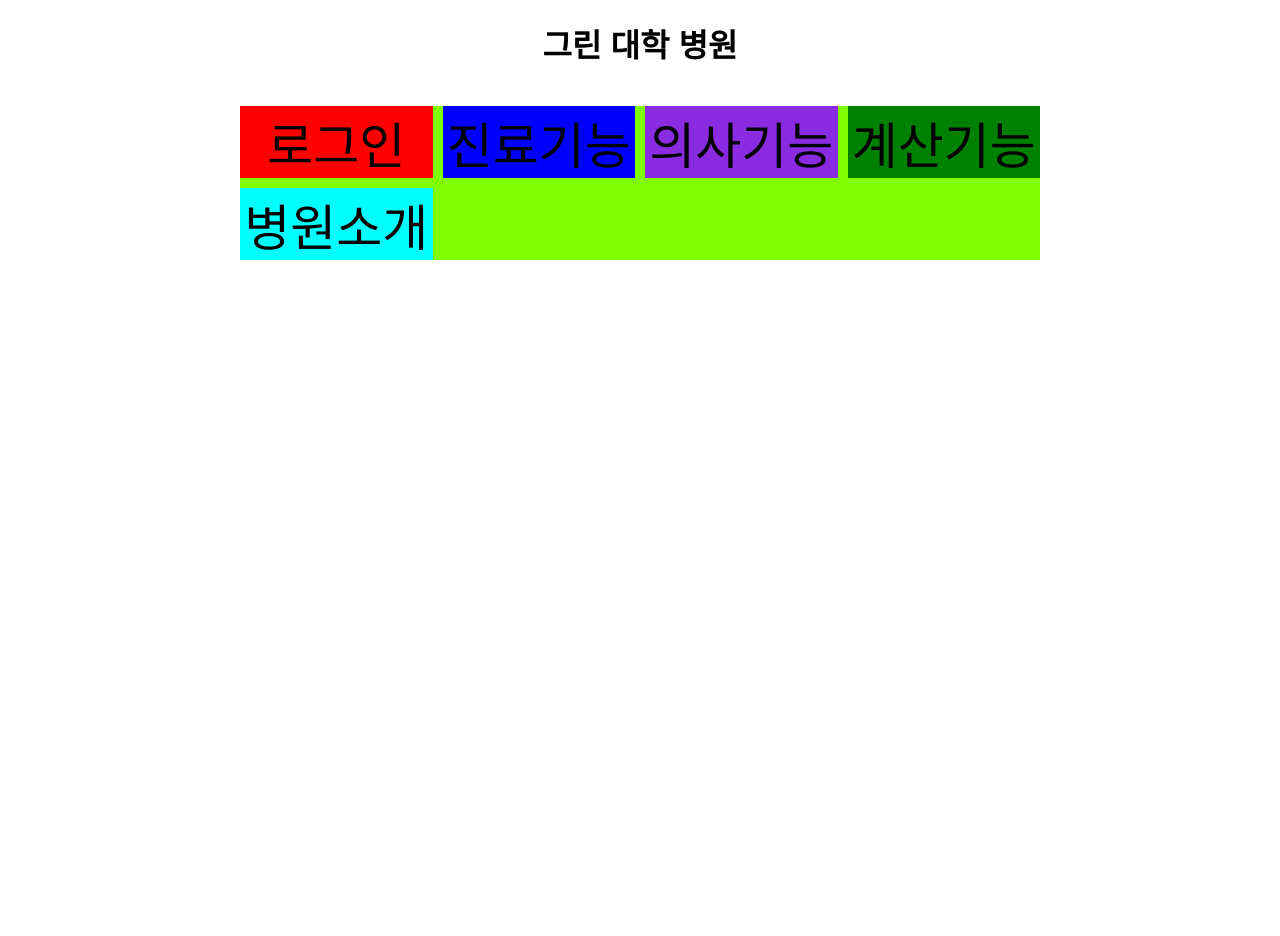
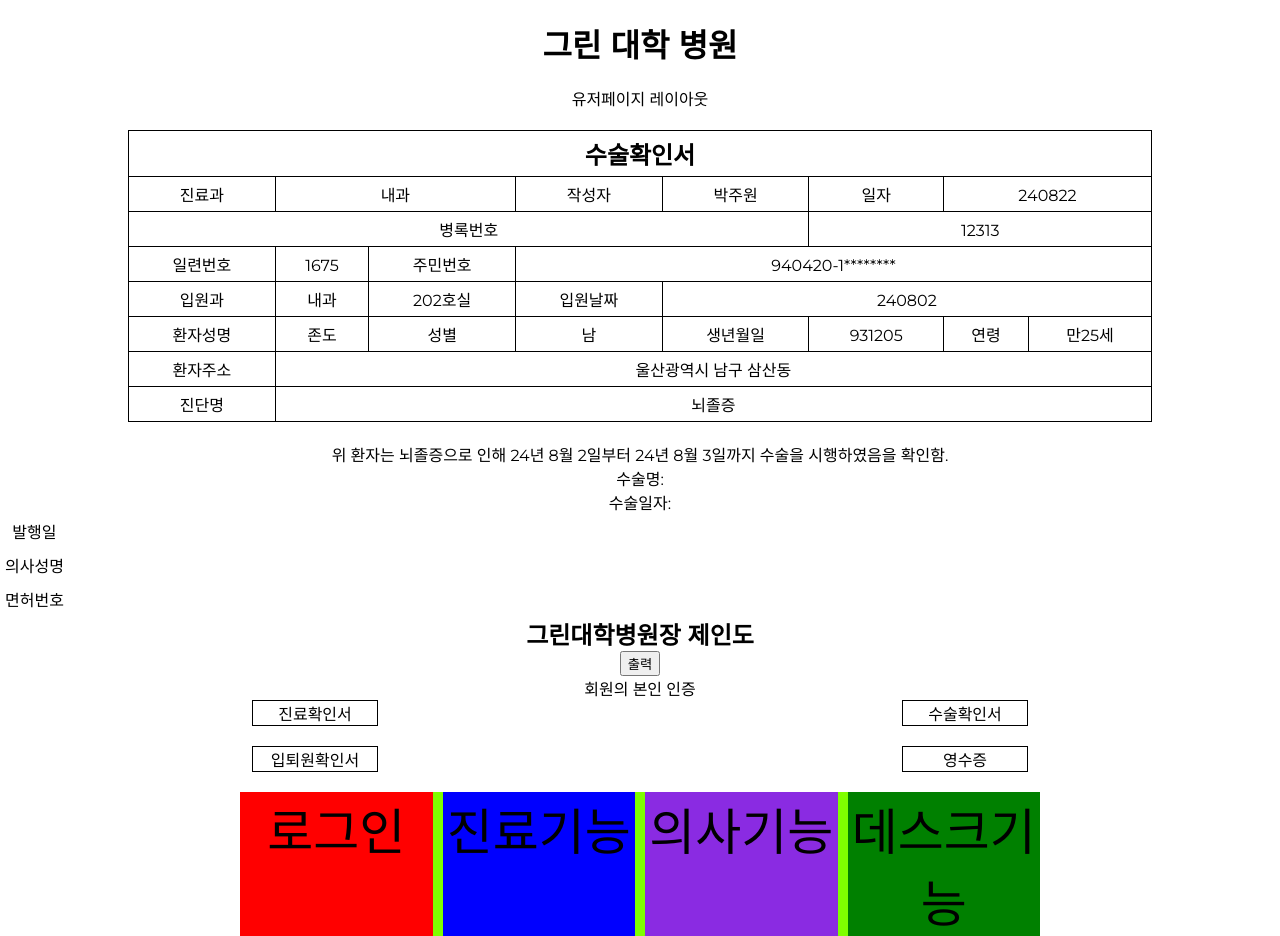
Before and after one commit to Comleamae/TeamProject1, a React (Create React App) app in the folder src/main/frontend/: page /user/clinicPrint/printForm2 in a window 1280 px wide. Before the commit the page ends 800 px from the top, so only its background shows below. Built offline with nearby package versions, Linux system fonts and the light colour scheme.

Commit message:
create form2

```diff
--- a/src/main/frontend/src/App.js
+++ b/src/main/frontend/src/App.js
@@ -5,18 +5,25 @@ import UserLayout from './pages/user/UserLayout'
 import AdminLayout from './pages/admin/AdminLayout'
 import ClinicPrint from './pages/user/pjw/ClinicPrint';
 import ClinicList from './pages/admin/pjw/ClinicList';
+import { useState } from 'react';
+import PrintForm from './pages/user/pjw/PrintForm';
+import PrintForm2 from './pages/user/pjw/PrintForm2';
 
 
 function App() {
 
   const navigate = useNavigate()
 
+  //로그인 정보를 받아올 state변수
+  const[isLogin, setIsLogin] = useState({
+    memId:'1234'
+    , memRole:'user'
+  })
+
+
   return (
     <div className="App">
       <h1>그린 대학 병원</h1>
-
-
-
       <div className='intro-div'>
 
       </div>
@@ -25,7 +32,10 @@ function App() {
        <Routes>
         {/* 유저 페이지 */}
         <Route path='/user' element={<UserLayout/>}>
-          <Route path='clinicPrint' element={<ClinicPrint/>}/>
+          <Route path='clinicPrint' element={<ClinicPrint/>}>
+            <Route path='printForm' element={<PrintForm/>}/>
+            <Route path='printForm2' element={<PrintForm2/>}/>
+          </Route>
         </Route>
 
         {/* 관리자 페이지 */}
@@ -39,17 +49,16 @@ function App() {
         <div>
           로그인
         </div>
-        <div>
-          <span onClick={navigate('/user/clinicPrint')}>진료기능</span>
+        <div onClick={(e)=>{navigate('/user/clinicPrint')}}>
+          <span>진료기능</span>
         </div>
-        <div>
-          <span onClick={navigate('/admin/cliniList')}>의사기능</span>
+        <div onClick={(e)=>{navigate('/admin/cliniList')}}>
+          <span>의사기능</span>
         </div>
-        <div>
-          계산기능
-        </div>
-        <div>
-          병원소개
+        {/* 로그인 정보에 따라서 계산하는 사이트가 달라져야한다 */}
+        <div onClick={(e)=>{navigate(`/${isLogin.memRole}/
+          moneyln`)}}>
+          데스크기능
         </div>
       </div>
 
--- a/src/main/frontend/src/pages/admin/AdminLayout.js
+++ b/src/main/frontend/src/pages/admin/AdminLayout.js
@@ -2,6 +2,7 @@ import React from 'react'
 import { Outlet } from 'react-router-dom'
 
 const AdminLayout = () => {
+
   return (
     <div>
       관리자페이지 레이아웃
--- a/src/main/frontend/src/pages/user/UserLayout.js
+++ b/src/main/frontend/src/pages/user/UserLayout.js
@@ -2,6 +2,7 @@ import React from 'react'
 import { Outlet } from 'react-router-dom'
 
 const UserLayout = () => {
+
   return (
     <div>
       유저페이지 레이아웃
--- a/src/main/frontend/src/pages/user/pjw/ClinicPrint.css
+++ b/src/main/frontend/src/pages/user/pjw/ClinicPrint.css
@@ -24,5 +24,19 @@
 }
 .in-text-table>tr>td{
   padding: 10px;
+
+}
+.form-selector{
+  display: grid;
+  flex-direction: column;
+  grid-template-columns: repeat(2, 1fr);
+  gap: 20px;
+}
+.form-selector>div{
   border: 1px solid black;
+  width: 20%;
+  margin: 0 auto;
 }
+td{
+  padding: 5px;
+}
--- a/src/main/frontend/src/pages/user/pjw/ClinicPrint.js
+++ b/src/main/frontend/src/pages/user/pjw/ClinicPrint.js
@@ -1,22 +1,41 @@
 import React, { useState } from 'react'
 import './ClinicPrint.css'
-import { useNavigate } from 'react-router-dom'
+import { Outlet, useNavigate } from 'react-router-dom'
 
-const ClinicPrint = () => {
+const ClinicPrint = ({isLogin}) => {
   const navigate = useNavigate()
-  const [isLoginOn, setIsLoginOn] = useState(false)
+
   // 증명서를 뽑기위해서 창에 접근했을때 로그인 상태가 아니라면
   return (
     <div className='app-content-div'>
+      <Outlet/>
       {
-        isLoginOn
+        !isLogin
         ?
-        <div>
-          본인인증하자
+        <div className='selfDefWhenOnLogin'>
+          <div>
+            회원의 본인 인증
+          </div>
+          <div className='form-selector'>
+            <div onClick={(e)=>{navigate('/user/clinicPrint/printForm')}}>
+              진료확인서
+            </div>
+            <div onClick={(e)=>{navigate('/user/clinicPrint/printForm2')}}>
+              수술확인서
+            </div>
+            <div>
+              입퇴원확인서
+            </div>
+            <div>
+              영수증
+            </div>
+          </div>
         </div>
         :
-        <div>
-          비회원 본인인증하자
+        <div className='selfDefWhenNotLogin'>
+          <div>
+
+          </div>
         </div>
       }
 
--- a/src/main/frontend/src/pages/user/pjw/PrintForm.js
+++ b/src/main/frontend/src/pages/user/pjw/PrintForm.js
@@ -1,6 +1,6 @@
 import React from 'react'
 import { useNavigate } from 'react-router-dom'
-
+//진료확인서
 const PrintForm = () => {
 
   const navigate = useNavigate()
@@ -9,7 +9,7 @@ const PrintForm = () => {
     <div>
       <table className='print-table'>
           <tr>
-            <td colSpan={6}>진료확인서</td>
+            <td colSpan={6}><h2>진료확인서</h2></td>
           </tr>
           <tr>
             <td>성명</td>
@@ -111,6 +111,11 @@ const PrintForm = () => {
                   <td>전화번호:</td>
                   <td></td>
                 </tr>
+                <tr>
+                  <td>
+                    <h2>그린대학병원</h2>
+                  </td>
+                </tr>
               </table>
             </td>
           </tr>
--- /dev/null
+++ b/src/main/frontend/src/pages/user/pjw/PrintForm2.js
@@ -0,0 +1,90 @@
+import { tab } from '@testing-library/user-event/dist/tab'
+import React from 'react'
+import { useNavigate } from 'react-router-dom'
+//수술확인서
+const PrintForm2 = () => {
+
+  const navigate = useNavigate()
+
+  return (
+    <div>
+      <table className='print-table'>
+          <tr>
+            <td colSpan={8}><h2>수술확인서</h2></td>
+          </tr>
+          <tr>
+            <td>진료과</td>
+            <td colSpan={2}>내과</td>
+            <td>작성자</td>
+            <td>박주원</td>
+            <td>일자</td>
+            <td colSpan={2}>240822</td>
+          </tr>
+          <tr>
+            <td colSpan={5}>병록번호</td>
+            <td colSpan={3}>12313</td>
+          </tr>
+          <tr>
+            <td>일련번호</td>
+            <td>1675</td>
+            <td>주민번호</td>
+            <td colSpan={6}>940420-1********</td>
+          </tr>
+          <tr>
+            <td>입원과</td>
+            <td>내과</td>
+            <td>202호실</td>
+            <td>입원날짜</td>
+            <td colSpan={4}>240802</td>
+          </tr>
+          <tr>
+            <td>환자성명</td>
+            <td>존도</td>
+            <td>성별</td>
+            <td>남</td>
+            <td>생년월일</td>
+            <td>931205</td>
+            <td>연령</td>
+            <td>만25세</td>
+          </tr>
+          <tr>
+            <td>환자주소</td>
+            <td colSpan={7}>울산광역시 남구 삼산동</td>
+          </tr>
+          <tr>
+            <td>진단명</td>
+            <td colSpan={7}>뇌졸증</td>
+          </tr>
+        </table>
+        <div>
+          위 환자는 뇌졸증으로 인해 24년 8월 2일부터 24년 8월 3일까지 수술을 시행하였음을 확인함.
+
+          <p>수술명:</p>
+          <p>수술일자:</p>
+
+          <table>
+            <tr>
+              <td>
+                발행일
+              </td>
+              <td></td>
+            </tr>
+            <tr>
+              <td>의사성명</td>
+              <td></td>
+            </tr>
+            <tr>
+              <td>면허번호</td>
+              <td></td>
+            </tr>
+          </table>
+          <h2>그린대학병원장 제인도</h2>
+        </div>
+        <div className='btn-div'>
+          <button type='button' className='btn' onClick={navigate('/user')}>출력</button>
+        </div>
+    </div>
+  )
+}
+
+export default PrintForm2
```
Also changed, not shown: src/main/frontend/src/pages/admin/pjw/ClinicList.css (added).
